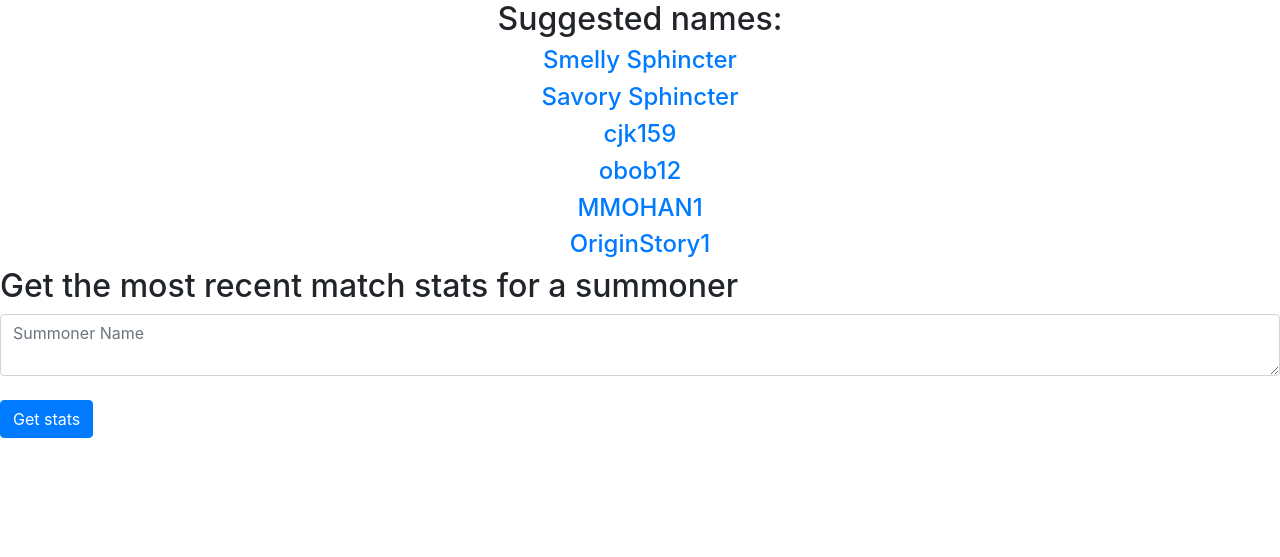
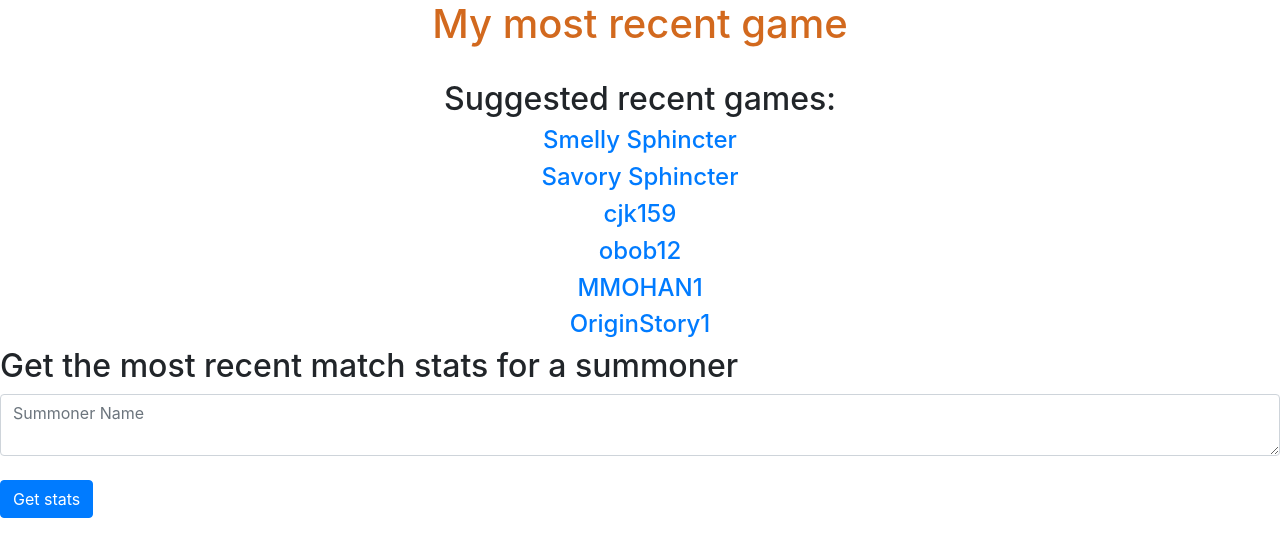
Before and after one commit to Randall-Ryan/Flask-AI-Project, a Flask app: page /league-form in a window 1280 px wide. Shown: the part 56-613 px from the top of the page. Run offline with Flask 2, Linux system fonts and the light colour scheme; the visitor is signed in with stand-in values (Sample User, id 1); data comes from the database, SQL or seed files in the repository; some libraries are stand-ins or nearby versions.

Commit message:
league feature updates

```diff
--- a/website/auth.py
+++ b/website/auth.py
@@ -38,6 +38,8 @@ def sign_up():
     if request.method == "POST":
         email = request.form.get("email")
         first_name = request.form.get("firstName")
+        last_name = request.form.get("lastName")
+        summonerName = request.form.get("summonerName")
         password1 = request.form.get("password1")
         password2 = request.form.get("password2")
 
@@ -56,6 +58,8 @@ def sign_up():
             new_user = User(
                 email=email,
                 first_name=first_name,
+                last_name=last_name,
+                summoner_name=summonerName,
                 password=generate_password_hash(password1, method="sha256"),
             )
             db.session.add(new_user)
--- a/website/models.py
+++ b/website/models.py
@@ -16,4 +16,6 @@ class User(db.Model, UserMixin):
     email = db.Column(db.String(150), unique=True)
     password = db.Column(db.String(150))
     first_name = db.Column(db.String(150))
+    last_name = db.Column(db.String(150))
+    summoner_name = db.Column(db.String(150))
     notes = db.relationship("Note")
--- a/website/static/index.css
+++ b/website/static/index.css
@@ -1,5 +1,9 @@
 .test {
     color: red
+}
+#my-recent-game{
+    text-align: center;
+    color: chocolate;
 }
 
 #my-notes-div {
--- a/website/templates/account.html
+++ b/website/templates/account.html
@@ -6,6 +6,10 @@ content %}
   <br />
   First name: {{ user.first_name }}
   <br />
+  Last name: {{ user.last_name }}
+  <br />
+  Summoner name: {{ user.summoner_name }}
+  <br />
   Number of notes: {{ note_count }}
 </div>
 {% endblock %}
--- a/website/templates/league_form.html
+++ b/website/templates/league_form.html
@@ -1,8 +1,11 @@
 {% extends "base.html" %} {% block title %}League form{% endblock %} {% block
 content %}
-
+<a href="match/{{user.summoner_name}}"
+  ><h1 id="my-recent-game">My most recent game</h1></a
+>
+<br />
 <div class="suggested-names">
-  <h2>Suggested names:</h2>
+  <h2>Suggested recent games:</h2>
   <a href="match/Smelly Sphincter"><h4>Smelly Sphincter</h4></a>
   <a href="match/Smelly Sphincter"><h4>Savory Sphincter</h4></a>
   <a href="match/cjk159"><h4>cjk159</h4></a>
--- a/website/templates/match.html
+++ b/website/templates/match.html
@@ -1,6 +1,5 @@
 {% extends "base.html" %} {% block title %}League match{% endblock %} {% block
 content %}
-<h1 align="center">League match</h1>
 <h2>Showing stats for the most recent LoL game for {{ summoner }}</h1>
         <h4>{{game_info["gameMode"]}} game</h4>
             <h4>Total time: {{game_info["gameDuration"]}}</h4>
```
Also changed, not shown: website/templates/sign_up.html (+20 -0 lines).
